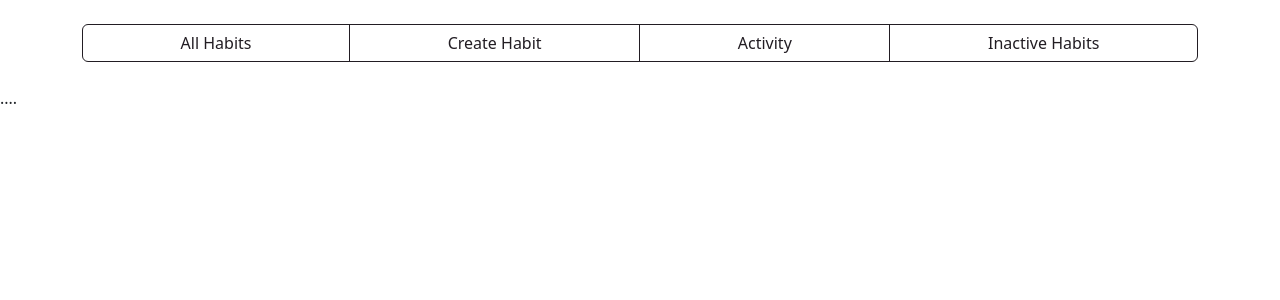
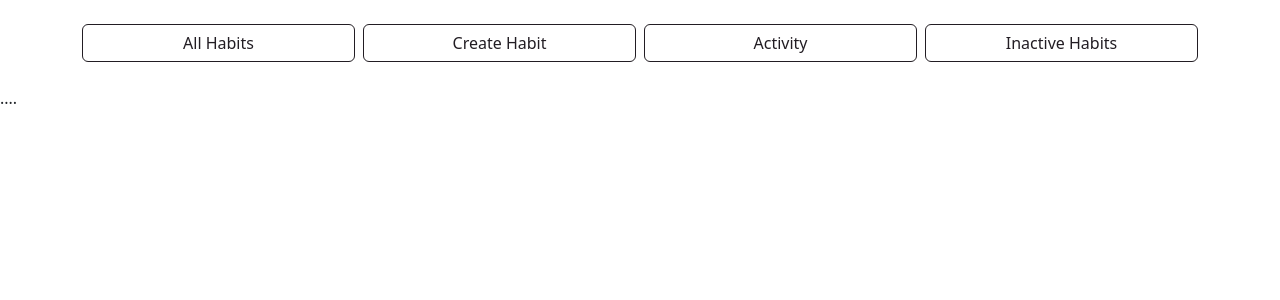
Before and after one commit to Meculos/Habit-Tracker, a Django app: page /habit_tracker/logging_page/ in a window 1280 px wide. Shown: the part 80-380 px from the top of the page. Run offline with Django 5.2, Linux system fonts and the light colour scheme; the visitor is signed in with stand-in values (Sample User, id 1); data that the repository does not hold is empty; parts of the project's set-up code (start-up, migrations or seed data) failed here and were passed over; some libraries are stand-ins or nearby versions.

Commit message:
minor design changes

```diff
--- a/habit_tracker/static/habit_tracker/styles.css
+++ b/habit_tracker/static/habit_tracker/styles.css
@@ -7,7 +7,7 @@ body {
 }
 
 #registerForm, #editProfileForm {
-    background-color: #218838 !important;
+    background-color: #221d23 !important;
     border-radius: 10px;
     padding: 20px;
     color: white;
@@ -16,7 +16,7 @@ body {
 }
 
 #loginForm, #habitCreationForm, #habitLogForm {
-    background-color: #218838 !important;
+    background-color: #221d23 !important;
     border-radius: 10px;
     padding: 20px;
     color: white;
--- a/habit_tracker/templates/habit_tracker/log_habit.html
+++ b/habit_tracker/templates/habit_tracker/log_habit.html
@@ -6,11 +6,11 @@
 {% endblock %}
 
 {% block main %}
-    <div class="btn-group d-flex mx-auto" role="group" id="navButtons">
-        <button class="btn btn-outline-primary divBtn" type="button" id="habitsButton">All Habits</button>
-        <button class="btn btn-outline-primary divBtn" type="button" id="createHabitButton">Create Habit</button>
-        <button class="btn btn-outline-primary divBtn" type="button" id="activityButton">Activity</button>
-        <button class="btn btn-outline-primary" type="button" id="archive">Inactive Habits</button>
+    <div class="row row-cols-2 row-cols-md-4 g-2 justify-content-center" id="navButtons">
+        <div class="col"><button class="btn btn-outline-primary w-100 divBtn" type="button" id="habitsButton">All Habits</button></div>
+        <div class="col"><button class="btn btn-outline-primary w-100 divBtn" type="button" id="createHabitButton">Create Habit</button></div>
+        <div class="col"><button class="btn btn-outline-primary w-100 divBtn" type="button" id="activityButton">Activity</button></div>
+        <div class="col"><button class="btn btn-outline-primary w-100" type="button" id="archive">Inactive Habits</button></div>
     </div>
     <template id="showHabitsTemplate">
         <div class="card habit-card mt-4" id="allHabitsDiv">
```
